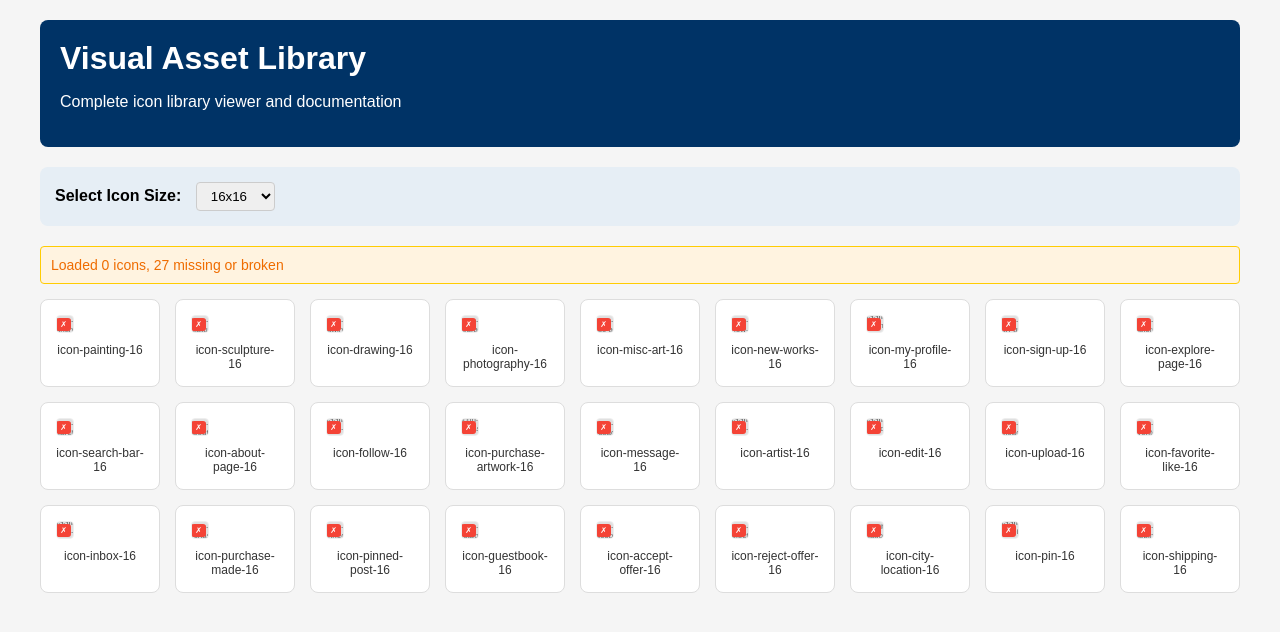
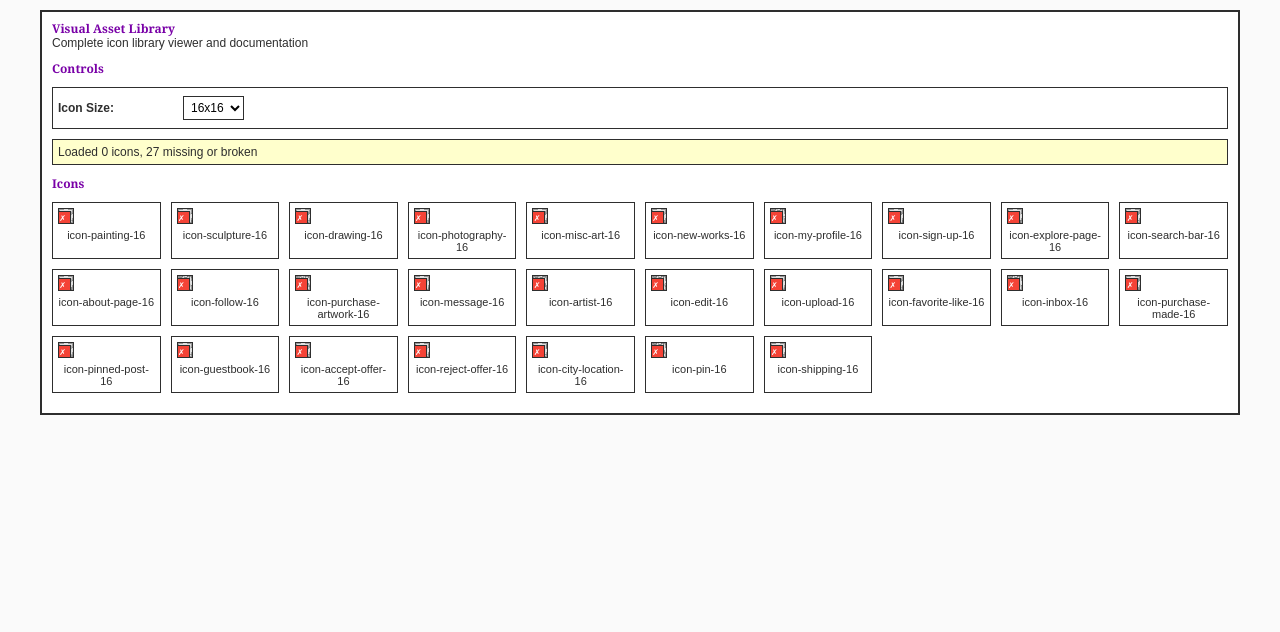
Before and after one commit to cousindupree843/cousindupree843.github.io, a plain HTML site: page visual-asset-library.html in a window 1280 px wide. Drawn offline with Linux system fonts and the light colour scheme.

Commit message:
Update visual-asset-library.html

```diff
--- a/visual-asset-library.html
+++ b/visual-asset-library.html
@@ -5,76 +5,102 @@
     <meta name="viewport" content="width=device-width, initial-scale=1.0">
     <title>Visual Asset Library</title>
     <style>
+        * {
+            box-sizing: border-box;
+            margin: 0;
+            padding: 0;
+        }
+
         body {
-            font-family: Arial, sans-serif;
-            margin: 0;
-            padding: 20px;
-            background-color: #f5f5f5;
+            font-family: Arial, Helvetica, sans-serif;
+            background-color: #FAFAFA;
+            padding: 10px;
+            font-size: 12px;
+            color: #2e2e2e;
         }
 
         .container {
             max-width: 1200px;
             margin: 0 auto;
+            background: white;
+            border: 2px solid #2e2e2e;
+            padding: 10px;
         }
 
-        .header {
-            background-color: #003366;
-            color: white;
-            padding: 20px;
-            border-radius: 8px;
-            margin-bottom: 20px;
+        h1 {
+            color: #7900A7;
+            font-weight: bold;
+            font-size: 12px;
+            font-family: Georgia, serif;
+            margin: 0;
+            line-height: 14px;
         }
 
-        .header h1 {
-            margin: 0 0 10px 0;
+        h2 {
+            color: #7900A7;
+            font-weight: bold;
+            font-size: 12px;
+            font-family: Georgia, serif;
+            margin: 10px 0 5px 0;
+        }
+
+        p {
+            font-size: 12px;
+            margin: 0 0 5px 0;
         }
 
         .filters {
-            background-color: #E6EEF5;
-            padding: 15px;
-            border-radius: 8px;
-            margin-bottom: 20px;
+            border: 1px solid #2e2e2e;
+            padding: 5px;
+            margin: 10px 0;
         }
 
-        .filters label {
-            font-weight: bold;
-            margin-right: 10px;
+        .control-row {
+            margin: 3px 0;
+            display: flex;
+            align-items: center;
+            gap: 5px;
         }
 
-        .filters select {
-            padding: 5px 10px;
-            border: 1px solid #ccc;
-            border-radius: 4px;
+        label {
+            font-weight: bold;
+            color: #2e2e2e;
+            font-size: 12px;
+            min-width: 120px;
+        }
+
+        select {
+            padding: 3px;
+            border: 1px solid #2e2e2e;
+            font-size: 12px;
+            background: white;
+        }
+
+        select:focus {
+            outline: none;
         }
 
         .icon-grid {
             display: grid;
-            grid-template-columns: repeat(auto-fill, minmax(120px, 1fr));
-            gap: 15px;
+            grid-template-columns: repeat(auto-fill, minmax(100px, 1fr));
+            gap: 10px;
+            margin: 10px 0;
         }
 
         .icon-card {
             background: white;
-            border: 1px solid #ddd;
-            border-radius: 8px;
-            padding: 15px;
+            border: 1px solid #2e2e2e;
+            padding: 5px;
             text-align: center;
-            transition: transform 0.2s, box-shadow 0.2s;
-        }
-
-        .icon-card:hover {
-            transform: translateY(-2px);
-            box-shadow: 0 4px 8px rgba(0,0,0,0.1);
         }
 
         .icon-preview {
             display: flex;
             align-items: center;
             justify-content: center;
-            margin-bottom: 10px;
-            border: 1px solid #eee;
-            border-radius: 4px;
-            background-color: #fafafa;
+            margin-bottom: 5px;
+            border: 1px solid #2e2e2e;
+            background-color: #f5f5f5;
             position: relative;
             overflow: hidden;
         }
@@ -84,8 +110,8 @@
         }
 
         .icon-name {
-            font-size: 12px;
-            color: #333;
+            font-size: 11px;
+            color: #2e2e2e;
             word-break: break-word;
         }
 
@@ -101,39 +127,37 @@
         }
 
         .error {
-            background-color: #ffebee;
-            color: #c62828;
-            padding: 15px;
-            border-radius: 8px;
-            border: 1px solid #ffcdd2;
-            text-align: center;
+            background: #ffffcc;
+            border: 1px solid #2e2e2e;
+            padding: 5px;
+            margin: 10px 0;
+            font-size: 12px;
         }
 
         .warning {
-            background-color: #fff3e0;
-            color: #ef6c00;
-            padding: 10px;
-            border-radius: 4px;
-            border: 1px solid #ffcc02;
-            margin-bottom: 15px;
-            font-size: 14px;
+            background: #ffffcc;
+            border: 1px solid #2e2e2e;
+            padding: 5px;
+            margin: 10px 0;
+            font-size: 12px;
         }
 
         .loading {
             text-align: center;
             padding: 20px;
-            color: #666;
+            color: #2e2e2e;
+            font-size: 12px;
         }
 
         .status-badge {
             position: absolute;
             top: 2px;
             right: 2px;
-            background: #4caf50;
+            background: #7900A7;
             color: white;
             font-size: 8px;
             padding: 2px 4px;
-            border-radius: 3px;
+            border: 1px solid #2e2e2e;
         }
 
         .status-badge.missing {
@@ -143,17 +167,22 @@
         .status-badge.error {
             background: #ff9800;
         }
+
+        .small-text {
+            font-size: 11px;
+            color: #2e2e2e;
+        }
     </style>
 </head>
 <body>
     <div class="container">
-        <div class="header">
         <h1>Visual Asset Library</h1>
         <p>Complete icon library viewer and documentation</p>
-        </div>
 
+        <h2>Controls</h2>
         <div class="filters">
-            <label for="iconSizeSelector">Select Icon Size:</label>
+            <div class="control-row">
+                <label for="iconSizeSelector">Icon Size:</label>
                 <select id="iconSizeSelector">
                     <option value="16x16">16x16</option>
                     <option value="32x32">32x32</option>
@@ -161,8 +190,11 @@
                     <option value="64x64">64x64</option>
                 </select>
             </div>
+        </div>
 
         <div id="statusMessage"></div>
+
+        <h2>Icons</h2>
         <div class="icon-grid" id="iconGrid">
             <!-- Icons will be populated dynamically -->
         </div>
```
Lines whose indentation alone changed are shown as unchanged.
